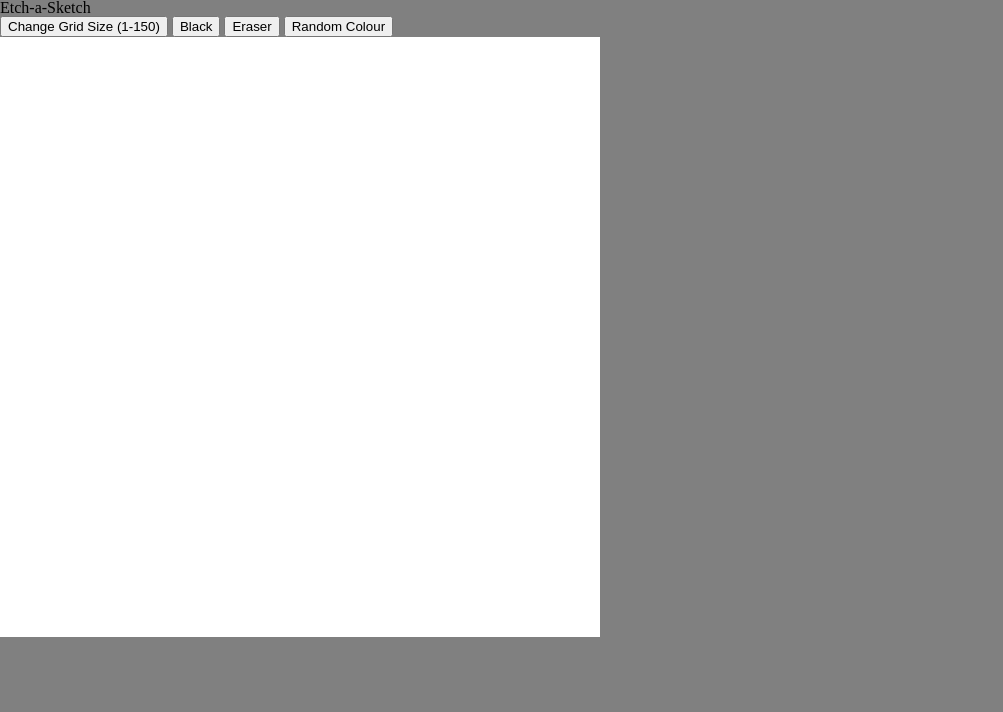
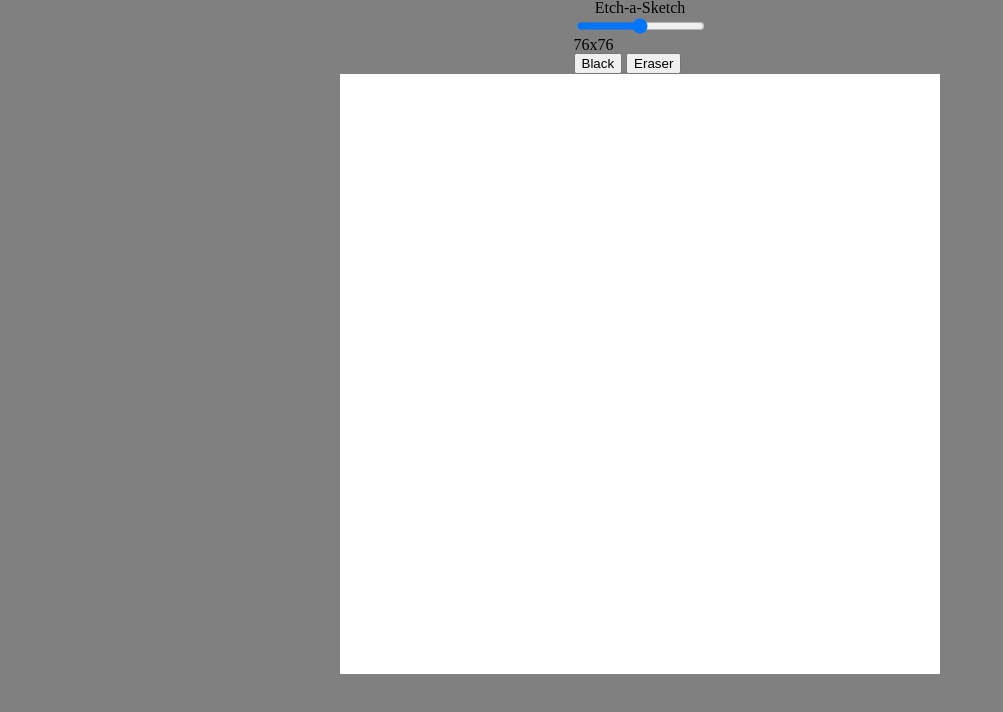
Before and after one commit to billyx86/etch-a-sketch, a plain HTML site: page index.html in a window 1280 px wide. Shown: the whole page, without its empty margins (0-1003 px from the left). Drawn offline with Linux system fonts and the light colour scheme.

Commit message:
Add slider to change grid size

```diff
--- a/index.html
+++ b/index.html
@@ -7,14 +7,18 @@
     <link rel="stylesheet" href="reset.css">
   </head>
   <body>
-    <h1>Etch-a-Sketch</h1>
-    <button id="modifyGrid">Change Grid Size (1-150)</button>
-    <button onclick='chosenColor = "black"'>Black</button>
-    <button onclick='chosenColor = "white"'>Eraser</button>
-    <button onclick="randomColor()">Random Colour</button>
-    <div class="flex-container"></div>
-    <div class="content"></div>
-      <div class="grid"></div>
+    <div class="flex-container">
+      <h1>Etch-a-Sketch</h1>
+      <div class="buttons">
+        <input id="modify-grid" type="range" min="2" max="150">
+        <p id="grid-size-text"></p>
+        <button onclick='chosenColor = "black"'>Black</button>
+        <button onclick='chosenColor = "white"'>Eraser</button>
+      </div>
+      <div class="content">
+        <div class="grid"></div>
+      </div>
+    </div>
   </body>
   <script src="script.js"></script>
 </html>
--- a/script.js
+++ b/script.js
@@ -1,10 +1,12 @@
 const container = document.querySelector(".grid");
-const modifyGrid = document.getElementById("modifyGrid");
+const modifyGrid = document.getElementById("modify-grid");
+const gridSizeText = document.getElementById("grid-size-text");
 let chosenColor = "black";
 
 function makeRows(gridSize) {
     container.style.setProperty('--grid-rows', gridSize);
     container.style.setProperty('--grid-cols', gridSize);
+    updateGridSizeText();
 
     for (i = 0; i < (gridSize * gridSize); i++) {
         let cell = document.createElement("div");
@@ -16,8 +18,13 @@ function makeRows(gridSize) {
     }
 }
 
+
+function updateGridSizeText() {
+    gridSizeText.textContent = `${modifyGrid.value}x${modifyGrid.value}`
+}
+
 modifyGrid.addEventListener("click", function() {
-    let gridSize = prompt("Enter the amount of rows: ");
+    let gridSize = modifyGrid.value;
     if (gridSize > 0 && gridSize <= 150) {
         const elements = document.getElementsByClassName("grid-item");
         while(elements.length > 0) {
@@ -29,8 +36,4 @@ modifyGrid.addEventListener("click", function() {
     }
 })
 
-function randomColor() {
-    chosenColor = `hsl(${Math.random() * 360}, 100%, 50%)`
-}
-
 makeRows(16, 16);
--- a/style.css
+++ b/style.css
@@ -5,6 +5,13 @@
 
 body {
     background-color: gray;
+}
+
+.flex-container {
+    display: flex;
+    flex-direction: column;
+    justify-content: center;
+    align-items: center;
 }
 
 .grid {
```
